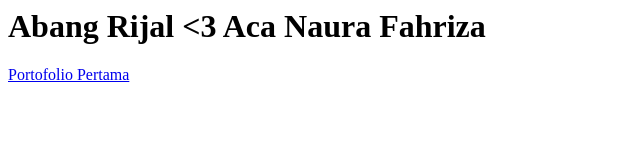
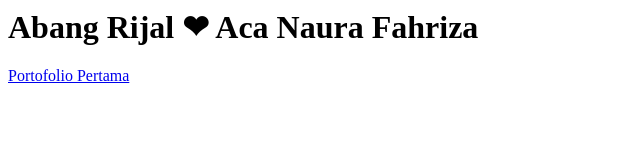
Before and after one commit to rijalashshoff/rijalashshoff.github.io, a plain HTML site: page index.html in a window 1280 px wide. Shown: the whole page, without its empty margins (0-640 px from the left). Drawn offline with Linux system fonts and the light colour scheme.

Commit message:
Love with HTML CODE

```diff
--- a/index.html
+++ b/index.html
@@ -3,7 +3,7 @@
   <title>Rijal Ash Shoff</title>
 </head>
 <body>
-   <h1>Abang Rijal <3 Aca Naura Fahriza</h1>
+  <h1>Abang Rijal <span>&#10084;</span> Aca Naura Fahriza</h1>
   <a href="https://rijalashshoff.github.io/port1/index.html">Portofolio Pertama</a>
  </body>
  </html>
```
